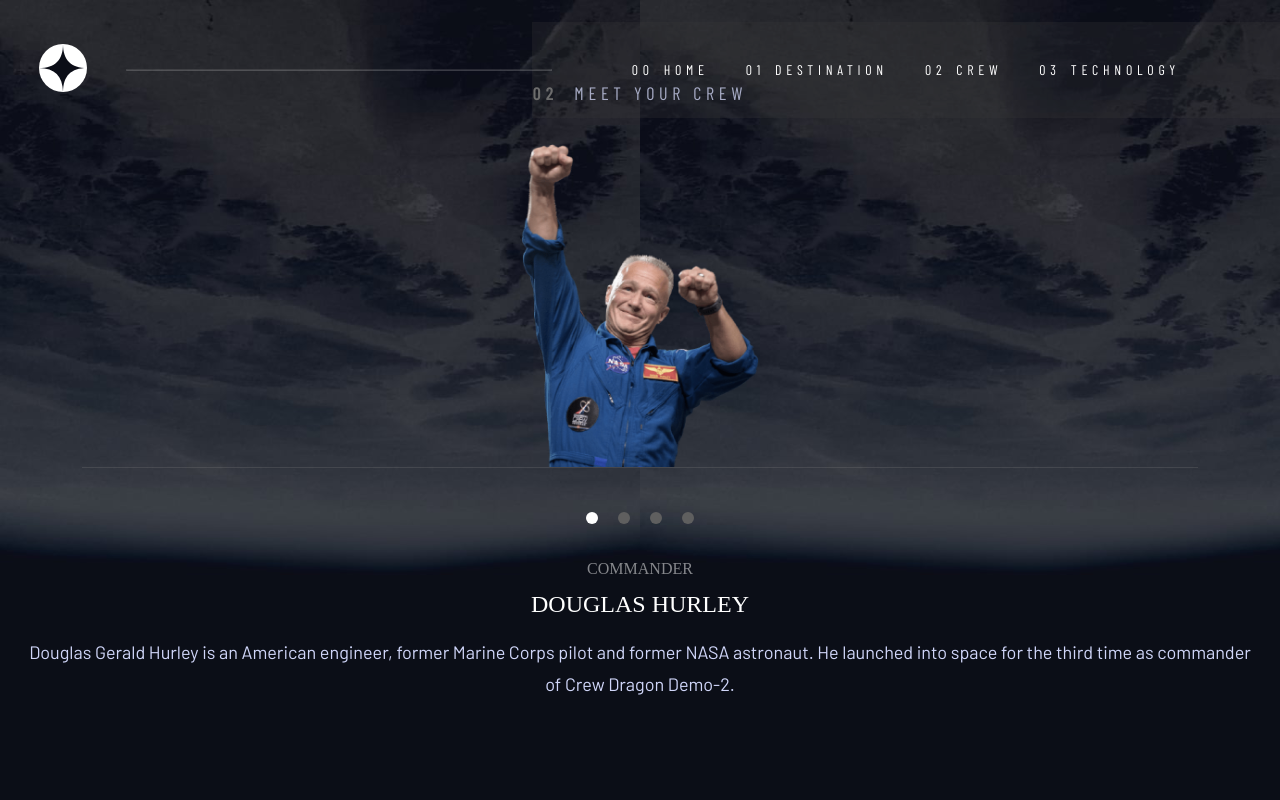
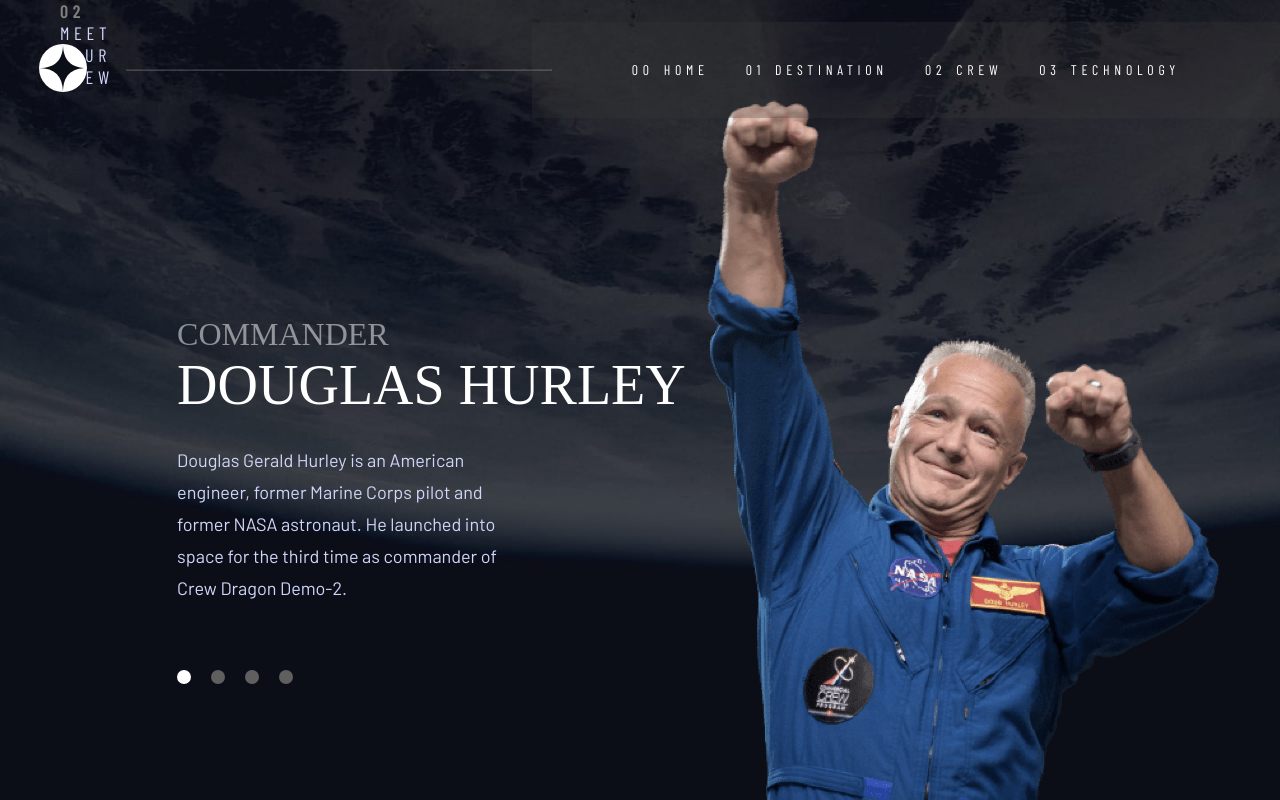
Before and after one commit to MargaritaBusyginaCa/space-tourism-website, a Vue app: page /crew/douglas-hurley in a window 1280 px wide. Built offline with nearby package versions, Linux system fonts and the light colour scheme; a web font is replaced by a local one.

Commit message:
added desktop style for crew - ongoing

```diff
--- a/src/pages/crew/Crew.vue
+++ b/src/pages/crew/Crew.vue
@@ -25,6 +25,7 @@
 <template>
   <main>
     <h1 class="condensed page-heading"><span>02</span> Meet your crew</h1>
+    <div class="main-content"></div>
     <div class="col-1">
       <ul>
         <li v-for="(member, index) in crew" :key="member.name">
@@ -112,6 +113,9 @@
         margin: 0;
         font-size: 24px;
       }
+      p {
+        margin: 0;
+      }
     }
   }
   .col-2 {
@@ -126,4 +130,75 @@
     }
   }
 }
+// tablets
+@media (min-width: 600px) {
+  main {
+    justify-content: flex-end;
+    .page-heading {
+      padding-bottom: 0;
+      align-self: flex-start;
+    }
+    .col-1 {
+      order: 1;
+      ul {
+        order: 2;
+      }
+    }
+    .col-2 {
+      order: 2;
+      border: none;
+      .crew-member-img {
+        height: 532px;
+      }
+    }
+  }
+}
+//desktops
+@media (min-width: 1101px) {
+  main {
+    flex-direction: row;
+    padding: 0 60px;
+    background-image: url("/assets/crew/background-crew-desktop.jpg");
+    align-items: flex-end;
+    justify-content: center;
+    .page-heading {
+      // position: absolute;
+      // left: 60px;
+      // top: 20%;
+    }
+    .col-1 {
+      height: 60%;
+      display: flex;
+      flex-direction: column;
+      align-items: flex-start;
+      padding-bottom: 100px;
+      ul {
+        position: absolute;
+        bottom: 100px;
+        li > button {
+          padding: 7px;
+        }
+      }
+      .crew-info {
+        text-align: left;
+        h2 {
+          font-size: 32px;
+          margin-bottom: 0;
+        }
+        h3 {
+          font-size: 56px;
+        }
+        p {
+          margin-top: 27px;
+          width: 70%;
+        }
+      }
+    }
+    .col-2 {
+      .crew-member-img {
+        height: unset;
+      }
+    }
+  }
+}
 </style>
```
